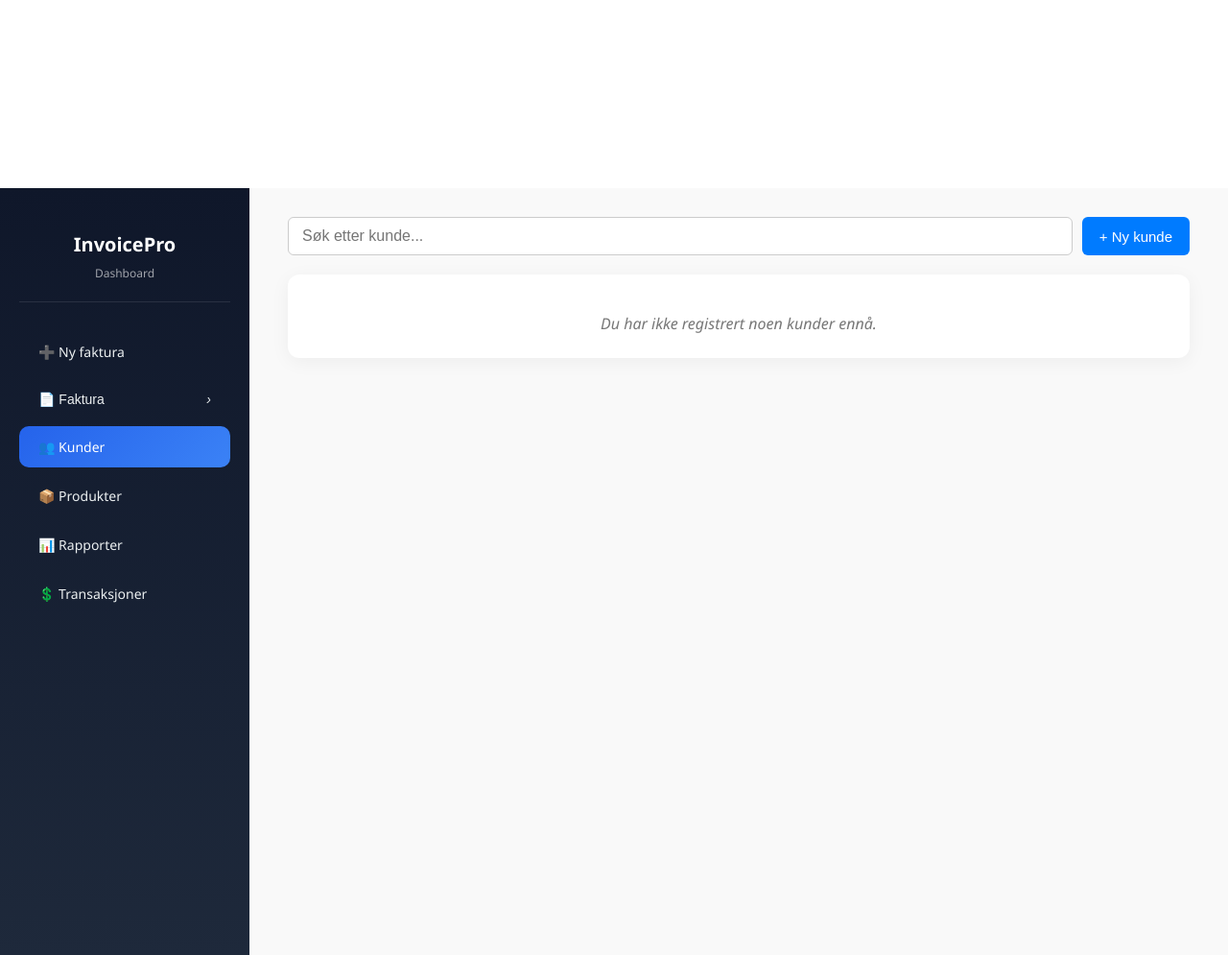
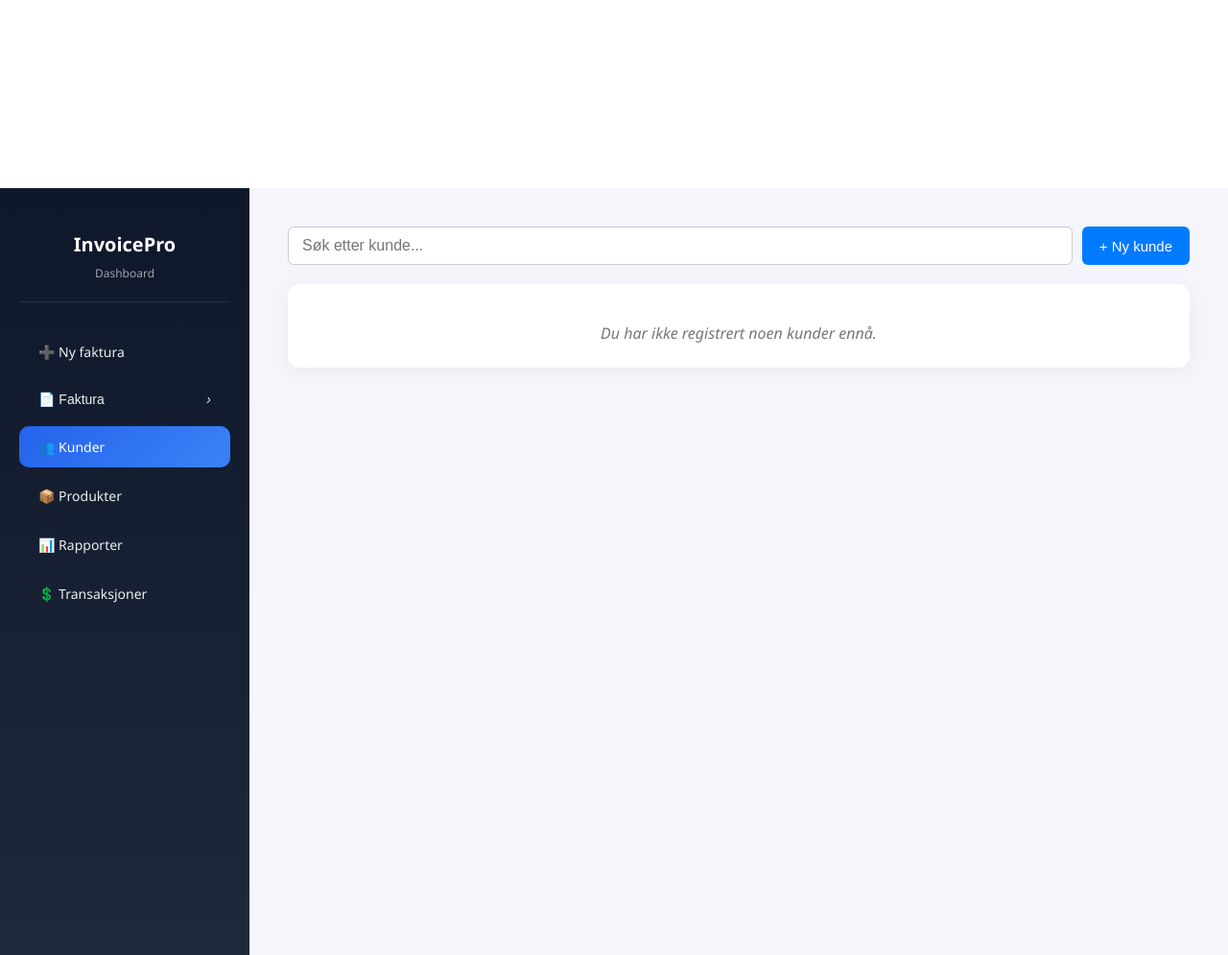
Before and after one commit to kevinuyphan-lgtm/test, a Flask app: template nettside/templates/kundeliste.html in a window 1280 px wide. Shown: the part 103-1098 px from the top of the page at 96% size. Run offline with Flask 3, Linux system fonts and the light colour scheme; the template is opened without the code that fills it, so the values that code supplies are empty; parts of the project's set-up code (start-up, migrations or seed data) failed here and were passed over.

Commit message:
Update style_kundeliste.css

```diff
--- a/nettside/static/style_kundeliste.css
+++ b/nettside/static/style_kundeliste.css
@@ -1,18 +1,12 @@
-/* ===== HOVEDLAYOUT ===== */
-.layout {
-  display: flex;
-  min-height: 100vh;
-  background-color: #f9f9f9;
-  font-family: 'Segoe UI', sans-serif;
-}
+/* ===== SIDEBAR (KONSISTENT PÅ ALLE SIDER) ===== */
 
-/* ===== SIDEBAR ===== */
 .sidebar {
   width: 260px;
   background-color: #2c3e50;
   color: #fff;
   display: flex;
   flex-direction: column;
+  min-height: 100vh;
 }
 
 .sidebar-header {
@@ -70,13 +64,18 @@
   display: flex;
 }
 
-/* ===== HOVEDINNHOLD ===== */
+/* ===== PAGE LAYOUT ===== */
+
+.layout {
+  display: flex;
+  min-height: 100vh;
+  background-color: #f4f6fb;
+  font-family: "Segoe UI", system-ui, sans-serif;
+}
+
 .main-content {
   flex: 1;
-  padding: 30px 40px;
-  box-sizing: border-box;
-  display: flex;
-  justify-content: center;
+  padding: 40px;
 }
 
 /* ===== CONTAINER ===== */
```
